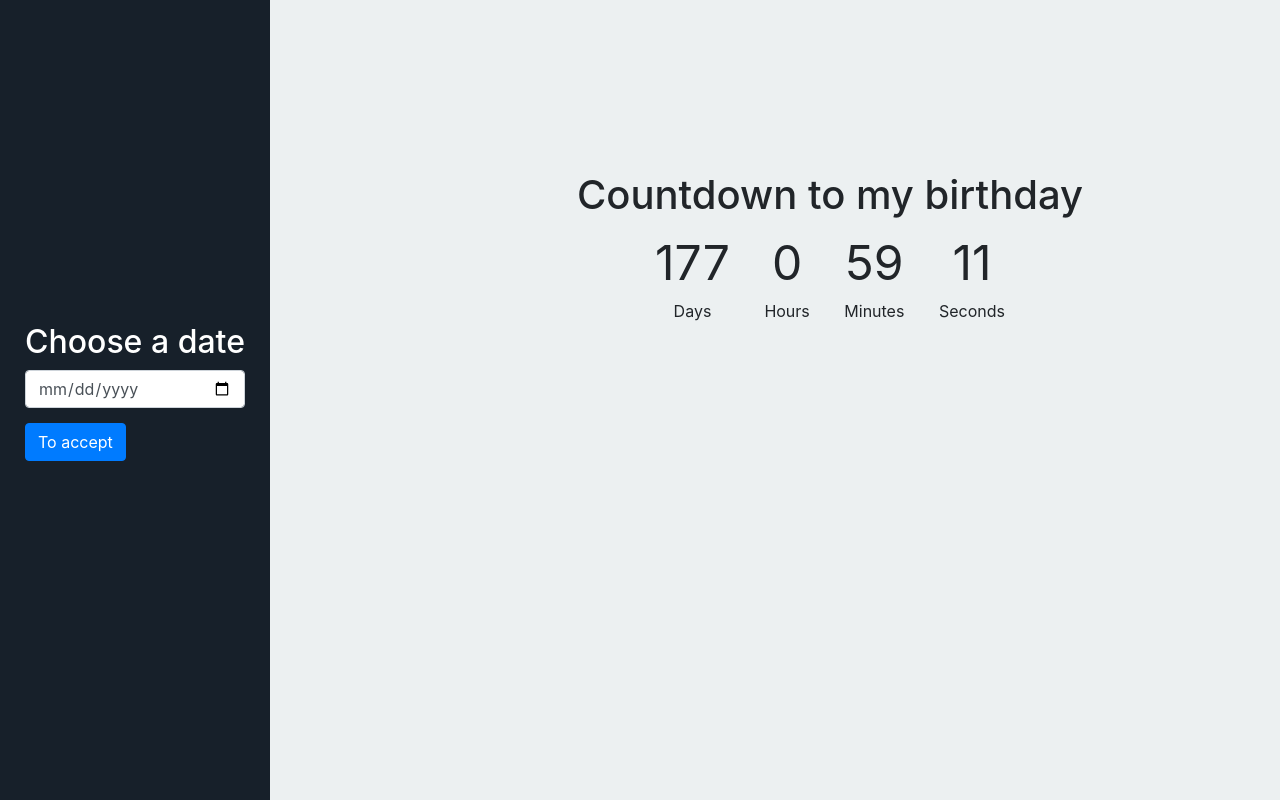
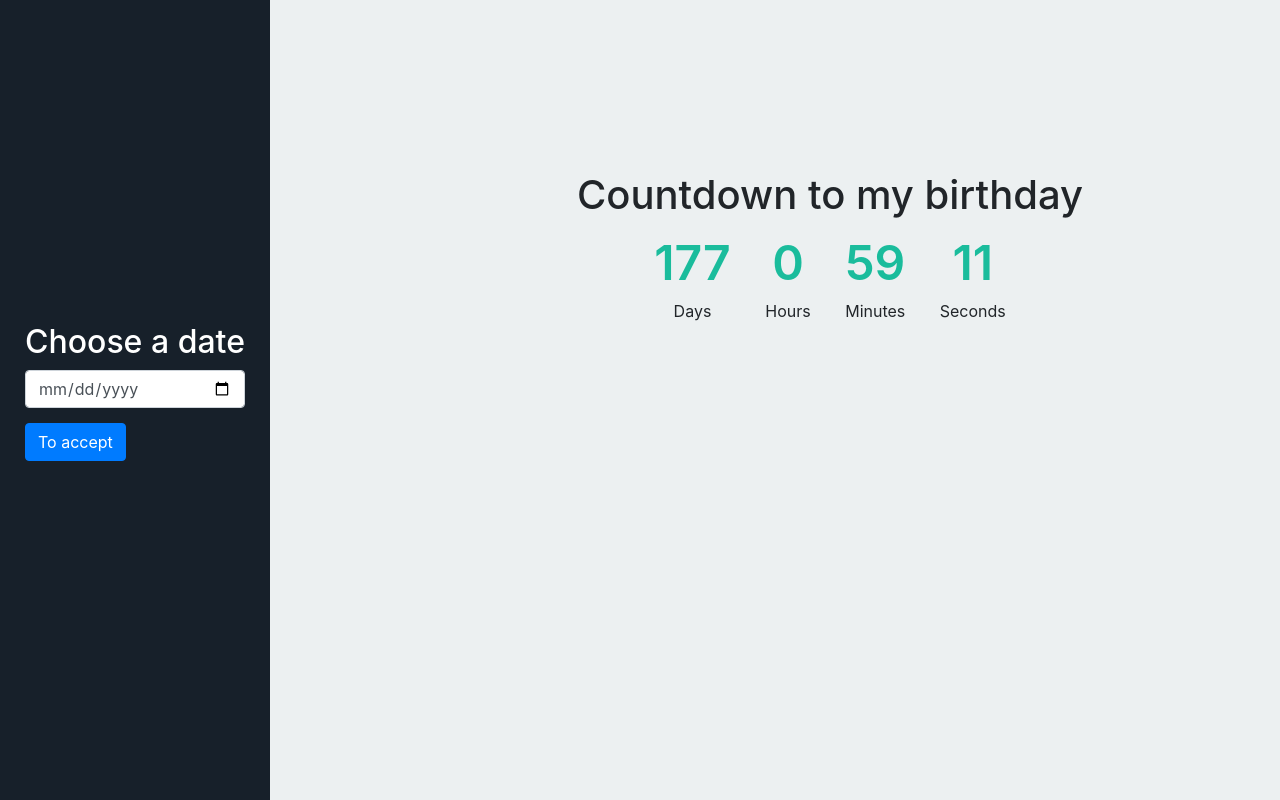
Before and after one commit to alodor24/countdown, a plain HTML site: page index.html in a window 1280 px wide. Drawn offline with nearby package versions, Linux system fonts and the light colour scheme.

Commit message:
Estilo aplicado a los números del contador

```diff
--- a/style.css
+++ b/style.css
@@ -41,6 +41,8 @@ body {
 .container-countdown ul li span {
     display: block;
     font-size: 3em;
+    color: #1abc9c;
+    font-weight: 600;
 }
 
 @media(max-width: 767px) {
```
